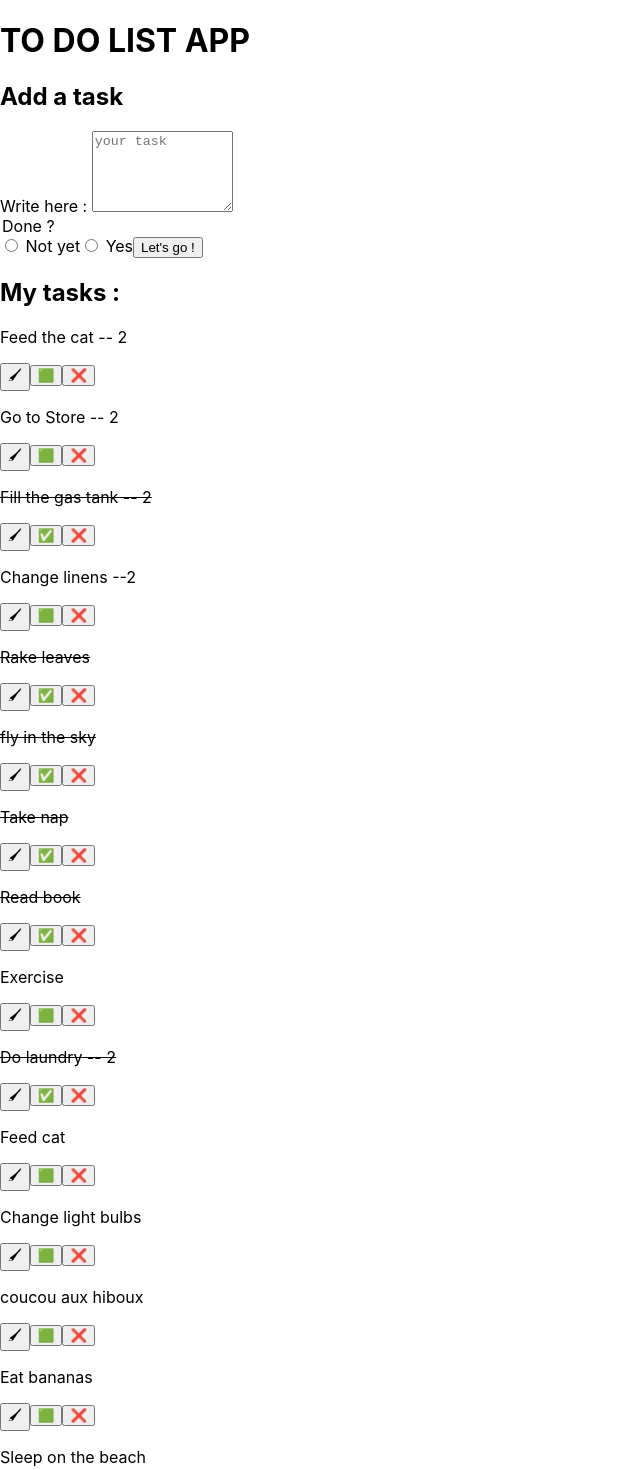
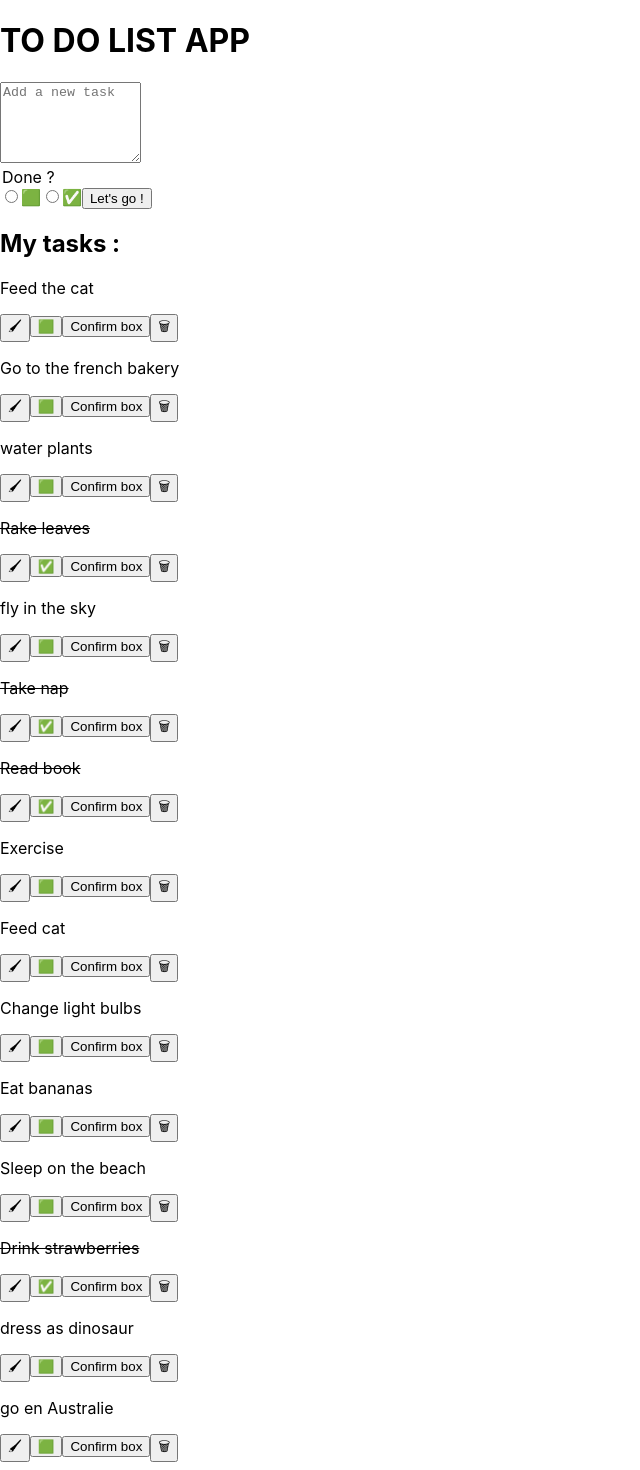
Before and after one commit to AlixV/todolist-mockjson-react, a React (Create React App) app: page / in a window 1280 px wide. Shown: the top 1470 px of the page, without its empty margins (0-640 px from the left). Built offline with nearby package versions, Linux system fonts and the light colour scheme; data requests are answered from the project's data file.

Commit message:
clean comments and emojis

```diff
--- a/data/db.json
+++ b/data/db.json
@@ -1,22 +1,17 @@
 {
   "todo": [
     {
+      "task": "Feed the cat",
       "complete": false,
-      "task": "Feed the cat -- 2",
       "id": 4
     },
     {
+      "task": "Go to the french bakery",
       "complete": false,
-      "task": "Go to Store -- 2",
       "id": 6
     },
     {
-      "complete": true,
-      "task": "Fill the gas tank -- 2",
-      "id": 7
-    },
-    {
-      "task": "Change linens --2",
+      "task": "water plants",
       "complete": false,
       "id": 8
     },
@@ -26,8 +21,8 @@
       "complete": true
     },
     {
+      "complete": false,
       "task": "fly in the sky",
-      "complete": true,
       "id": 10
     },
     {
@@ -46,11 +41,6 @@
       "id": 13
     },
     {
-      "complete": true,
-      "task": "Do laundry -- 2",
-      "id": 15
-    },
-    {
       "complete": false,
       "task": "Feed cat",
       "id": 17
@@ -59,10 +49,6 @@
       "id": 18,
       "task": "Change light bulbs",
       "complete": false
-    },
-    {
-      "task": "coucou aux hiboux",
-      "id": 19
     },
     {
       "task": "Eat bananas",
@@ -85,8 +71,8 @@
       "id": 24
     },
     {
+      "task": "go en Australie ",
       "complete": false,
-      "task": "go en Australie -- 3",
       "id": 25
     }
   ]
--- a/src/components/Form.jsx
+++ b/src/components/Form.jsx
@@ -26,15 +26,14 @@ const Form = ({ newTask, setNewTask, complete, setComplete }) => {
     <div>
       <form onSubmit={handleSubmit}>
         {error !== "" && <p>{error}</p>}
-        <h2>Add a task </h2>
-        <label htmlFor="task"> Write here : </label>
+        {/* <label htmlFor="task">  : </label> */}
         <textarea
           id="task"
           name="task"
           type="textarea"
           rows="5"
           cols="15"
-          placeholder="your task"
+          placeholder="Add a new task"
           value={newTask}
           onChange={(e) => setNewTask(e.target.value)}
         />
@@ -51,7 +50,7 @@ const Form = ({ newTask, setNewTask, complete, setComplete }) => {
           }}
           // checked
         />
-        <label htmlFor="false"> Not yet</label>
+        <label htmlFor="false">🟩</label>
 
         <input
           type="radio"
@@ -63,7 +62,7 @@ const Form = ({ newTask, setNewTask, complete, setComplete }) => {
             console.log("trueCkeckbox : " + e.target.value);
           }}
         />
-        <label htmlFor="true"> Yes</label>
+        <label htmlFor="true">✅</label>
 
         <button type="submit"> Let's go !</button>
         {/* type="submit" useful ? */}
--- a/src/components/Todo.jsx
+++ b/src/components/Todo.jsx
@@ -1,29 +1,31 @@
 import React, { useState } from "react";
 import axios from "axios";
-// import { confirmAlert } from "react-confirm-alert";
+import { confirmAlert } from "react-confirm-alert";
 
 const Todo = ({ task, complete, id, deleteTask, tasks, setTasks }) => {
   const [modifytask, setModifytask] = useState(task);
   const [modifycomplete, setModifycomplete] = useState(complete);
   const [isClicked, setIsClicked] = useState(false);
 
-  //   const submit = () => {
-  //     confirmAlert({
-  //       title: "Confirm to submit",
-  //       message: "Are you sure to do this.",
-  //       buttons: [
-  //         {
-  //           label: "Yes",
-  //           onClick: () => alert("Click Yes"),
-  //         },
-  //         {
-  //           label: "No",
-  //           onClick: () => alert("Click No"),
-  //         },
-  //       ],
-  //     });
-  //   };
+  // --- CONFIRM BOX ---
+  const submit = () => {
+    confirmAlert({
+      title: "Confirm to submit",
+      message: "Are you sure to do this.",
+      buttons: [
+        {
+          label: "Yes",
+          onClick: () => alert("Click Yes"),
+        },
+        {
+          label: "No",
+          onClick: () => alert("Click No"),
+        },
+      ],
+    });
+  };
 
+  // --- MODIFY TASK ---
   const handleModifyTask = (e) => {
     e.preventDefault();
     const modifyTaskForm = { task: modifytask, complete: modifycomplete }; // donner id ?
@@ -44,6 +46,7 @@ const Todo = ({ task, complete, id, deleteTask, tasks, setTasks }) => {
       .catch((e) => console.log(e));
   };
 
+  // --- MODIFY COMPLETE ---
   const handleModifyComplete = (e) => {
     e.preventDefault();
     const modifyCompleteForm = { complete: !modifycomplete, task: modifytask }; // donner id ?
@@ -63,8 +66,6 @@ const Todo = ({ task, complete, id, deleteTask, tasks, setTasks }) => {
       })
       .catch((e) => console.log(e));
   };
-
-  //setModifycomplete(!modifycomplete)
 
   return (
     <div className={complete ? " post-it strike" : "post-it"} key={id}>
@@ -93,11 +94,12 @@ const Todo = ({ task, complete, id, deleteTask, tasks, setTasks }) => {
         {modifycomplete ? "✅" : "🟩"}
       </button>
 
-      {/* <button onClick={() => submit()}>Confirm dialog</button> */}
+      <button onClick={() => submit()}>Confirm box</button>
+      {/* Don't forget to invok the function with () */}
 
       {/* <button onClick={() => updateTask(id)}>modify</button> */}
 
-      <button onClick={() => deleteTask(id)}>❌</button>
+      <button onClick={() => deleteTask(id)}>🗑</button>
     </div>
   );
 };
@@ -115,7 +117,7 @@ export default Todo;
 
 //     compo pr chaque tache, dans state, un boolean qui dit si on modif et en fonction afficher
 //   rendu contiontionel dans return ternary
-//   moyen de detecter si on a cliquier si oui affciher un input, sinon para
+//   moyen de detecter si on a cliquier si oui afficher un input, sinon parag
 //   garder en memoire dans un state si modfifier ou non
 //   qd fini de modifier, repasser à un paragraphe
 //   mettre un on click sur compo entier ?
```
Also changed, not shown: src/App.js (+0 -68 lines), src/components/brouillon.txt.
